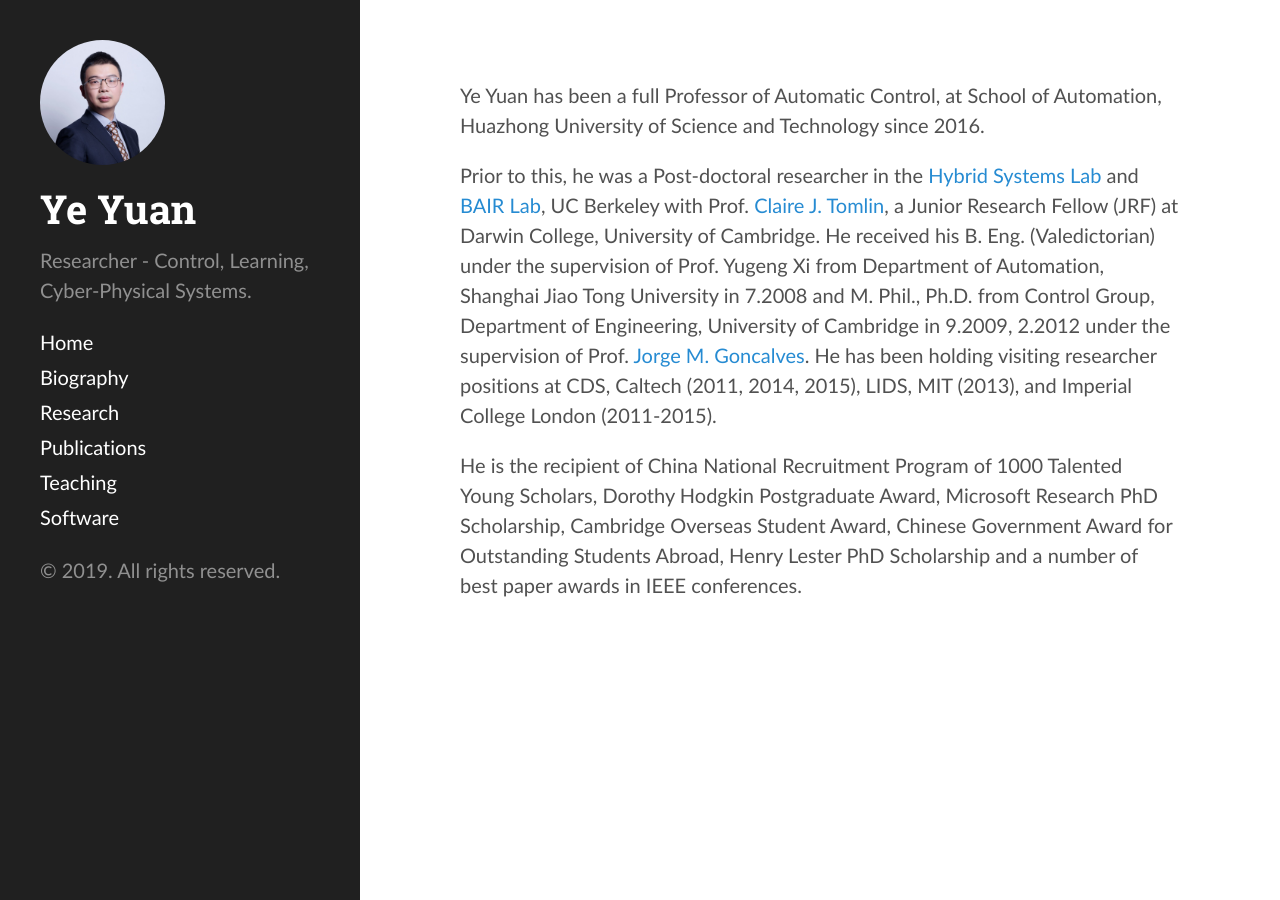
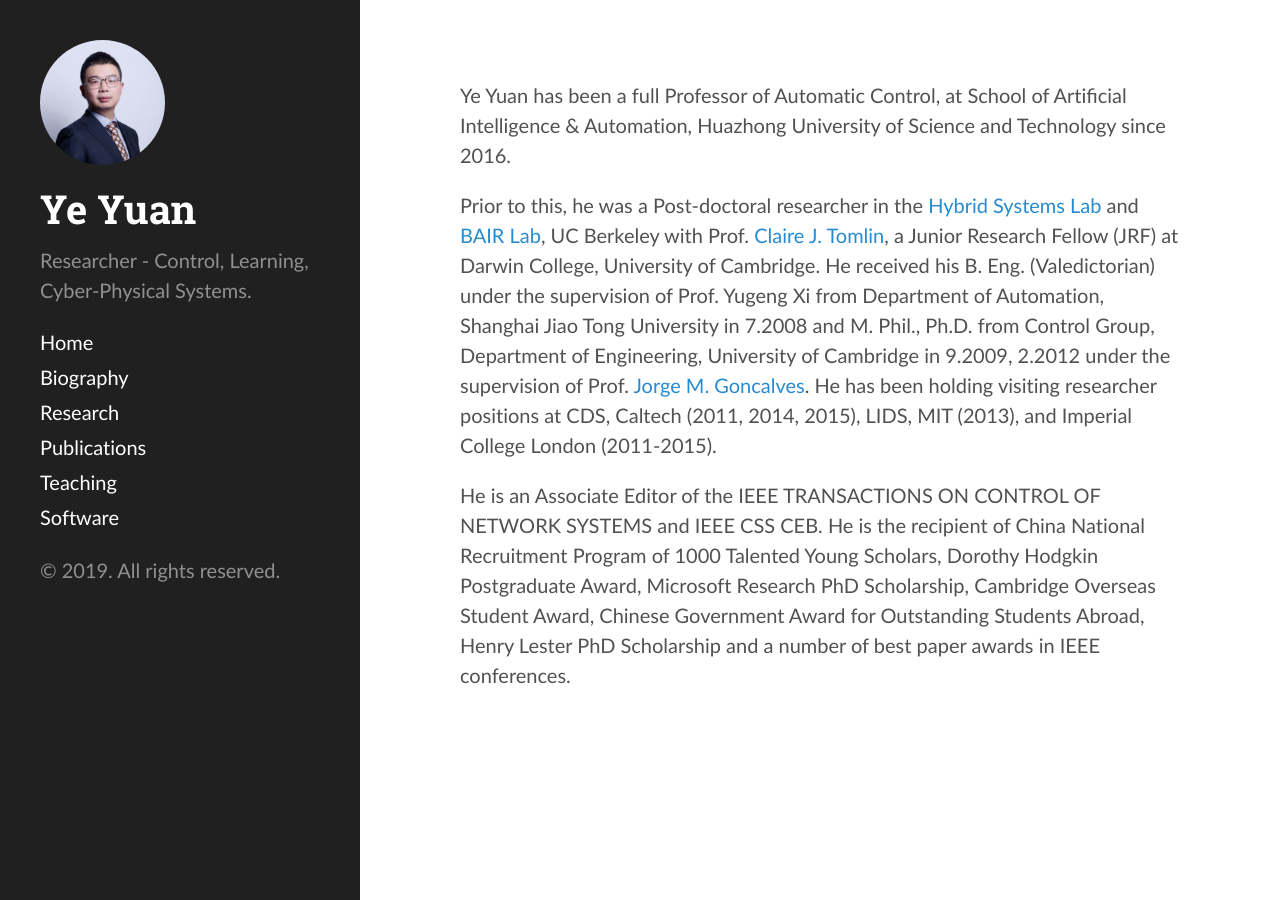
Before and after one commit to yy311/yy311.github.io, a Jekyll site: the page built from bio.md, in a window 1280 px wide. Built offline with Jekyll 4.4.1, drawn with Linux system fonts in a browser that asks for light colours.

Commit message:
Update bio.md

```diff
--- a/bio.md
+++ b/bio.md
@@ -3,8 +3,8 @@ layout: default
 ---
 
 
-Ye Yuan has been a full Professor of Automatic Control, at School of Automation, Huazhong University of Science and Technology since 2016.
+Ye Yuan has been a full Professor of Automatic Control, at School of Artificial Intelligence & Automation, Huazhong University of Science and Technology since 2016.
 
 Prior to this, he was a Post-doctoral researcher in the [Hybrid Systems Lab](http://hybrid.eecs.berkeley.edu/) and [BAIR Lab](http://bair.berkeley.edu/index.html#header), UC Berkeley with Prof. [Claire J. Tomlin](http://eecs.berkeley.edu/~tomlin), a Junior Research Fellow (JRF) at Darwin College, University of Cambridge. He received his B. Eng. (Valedictorian) under the supervision of Prof. Yugeng Xi from Department of Automation, Shanghai Jiao Tong University in 7.2008 and M. Phil., Ph.D. from Control Group, Department of Engineering, University of Cambridge in 9.2009, 2.2012 under the supervision of Prof. [Jorge M. Goncalves](http://wwwen.uni.lu/lcsb/people/jorge_goncalves). He has been holding visiting researcher positions at CDS, Caltech (2011, 2014, 2015), LIDS, MIT (2013), and Imperial College London (2011-2015).
 
-He is the recipient of China National Recruitment Program of 1000 Talented Young Scholars, Dorothy Hodgkin Postgraduate Award, Microsoft Research PhD Scholarship, Cambridge Overseas Student Award, Chinese Government Award for Outstanding Students Abroad, Henry Lester PhD Scholarship and a number of best paper awards in IEEE conferences.
+He is an Associate Editor of the IEEE TRANSACTIONS ON CONTROL OF NETWORK SYSTEMS and IEEE CSS CEB. He is the recipient of China National Recruitment Program of 1000 Talented Young Scholars, Dorothy Hodgkin Postgraduate Award, Microsoft Research PhD Scholarship, Cambridge Overseas Student Award, Chinese Government Award for Outstanding Students Abroad, Henry Lester PhD Scholarship and a number of best paper awards in IEEE conferences.
```
